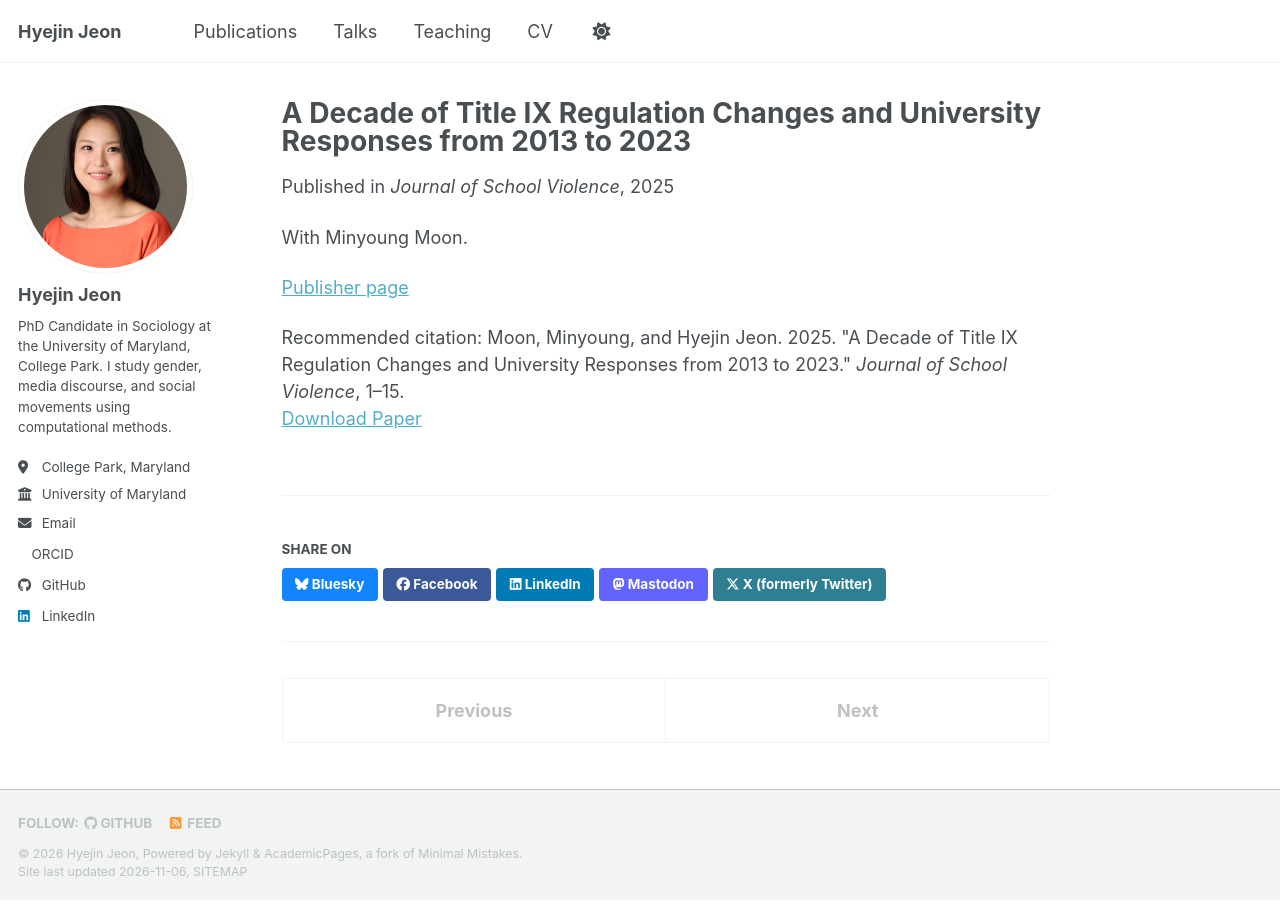
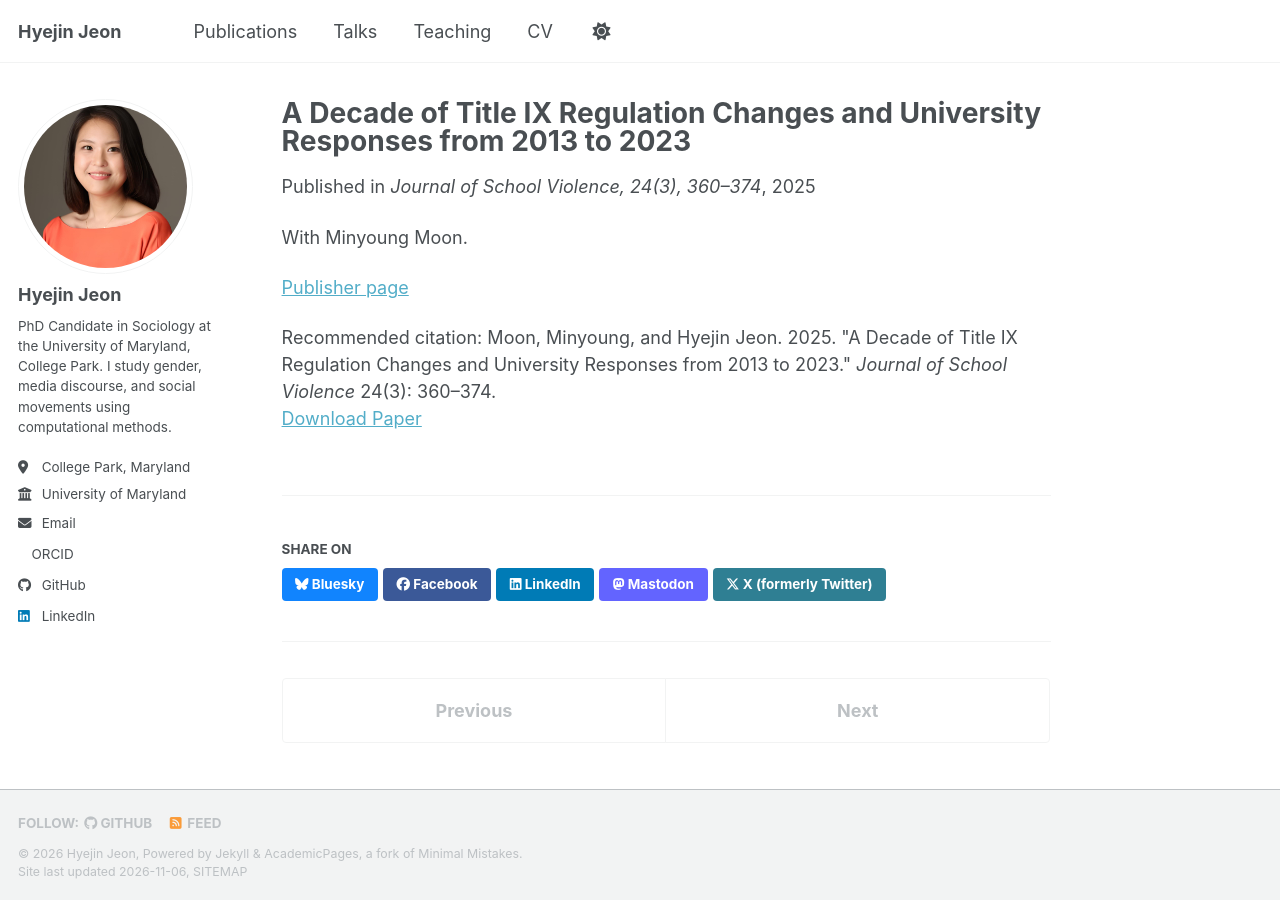
Before and after one commit to hyejin-jeon-soc/hyejin-jeon-soc.github.io, a Jekyll site: the page built from _publications/2025-03-01-title-ix-regulation-changes.md, in a window 1280 px wide. Built offline with Jekyll 4.4.1, drawn with Linux system fonts in a browser that asks for light colours; a script bundle is joined from its source files by our own code; a style sheet for code colours, icons or effects is not loaded.

Commit message:
Add files via upload

```diff
--- a/_publications/2025-03-01-title-ix-regulation-changes.md
+++ b/_publications/2025-03-01-title-ix-regulation-changes.md
@@ -4,9 +4,9 @@ collection: publications
 category: manuscripts
 permalink: /publication/2025-title-ix-regulation-changes
 date: 2025-03-01
-venue: 'Journal of School Violence'
+venue: 'Journal of School Violence, 24(3), 360–374'
 paperurl: 'https://doi.org/10.1080/15388220.2025.2478051'
-citation: 'Moon, Minyoung, and Hyejin Jeon. 2025. "A Decade of Title IX Regulation Changes and University Responses from 2013 to 2023." <i>Journal of School Violence</i>, 1–15.'
+citation: 'Moon, Minyoung, and Hyejin Jeon. 2025. "A Decade of Title IX Regulation Changes and University Responses from 2013 to 2023." <i>Journal of School Violence</i> 24(3): 360–374.'
 ---
 With Minyoung Moon.
 
```
Also changed, not shown: _publications/2016-01-01-micro-factors-career-disruption.md (+3 -0 lines).
